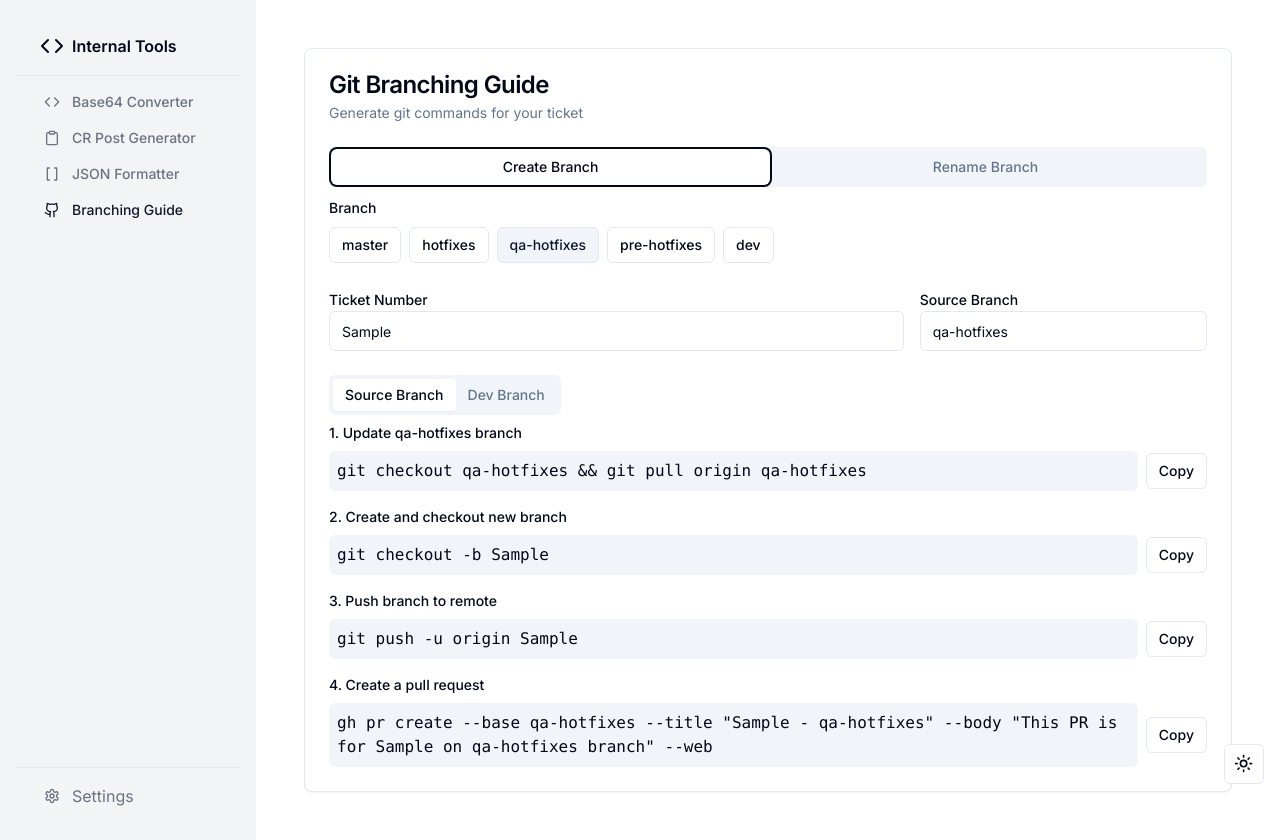
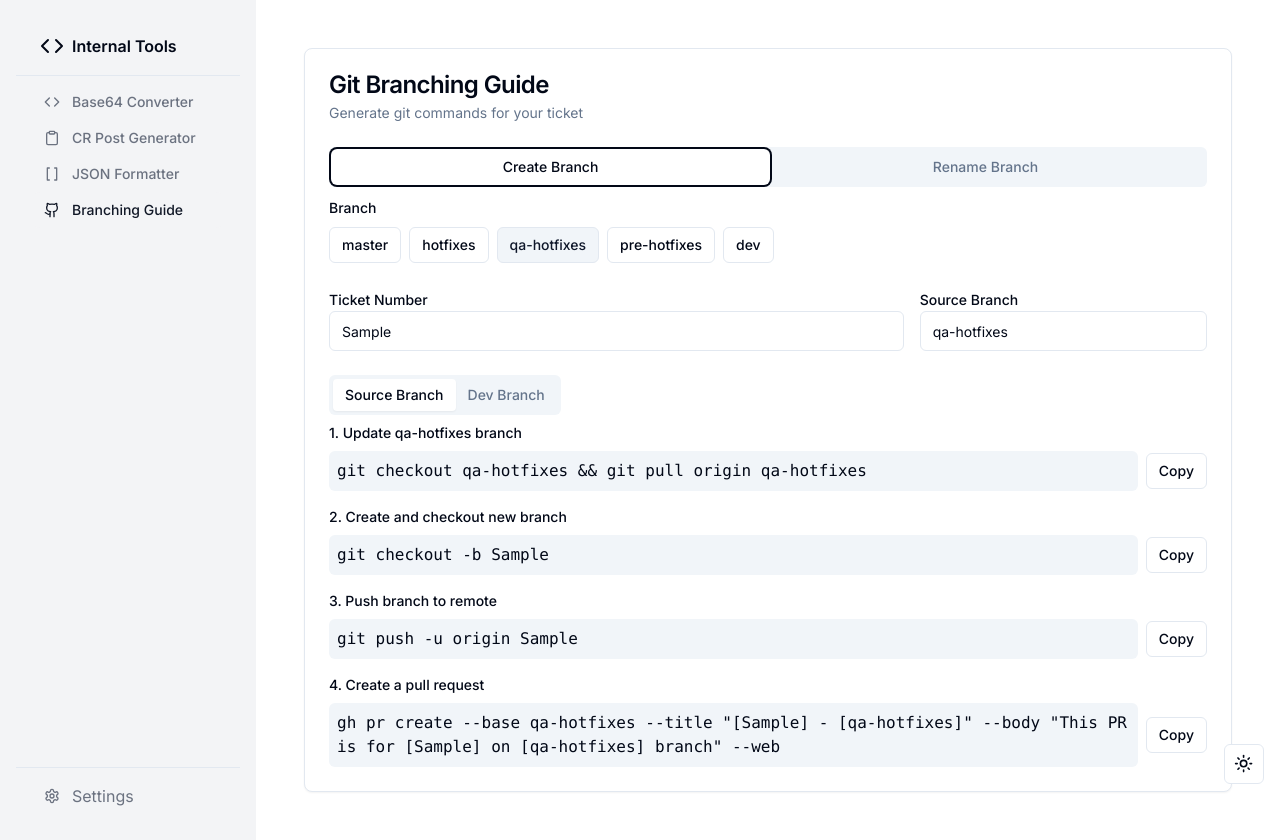
Before and after one commit to omarnazih/internal-tools, a Next.js app: page /branching-guide in a window 1280 px wide. Both pictures are taken after typing "Sample" into the empty fields and a click on the tab "Create Branch". Built offline with nearby package versions, Linux system fonts and the light colour scheme.

Commit message:
text improvment

```diff
--- a/components/BranchingGuide/BranchCreation.tsx
+++ b/components/BranchingGuide/BranchCreation.tsx
@@ -29,7 +29,7 @@ export const BranchCreation: React.FC<BranchCreationProps> = ({
     },
     {
       description: "4. Create a pull request",
-      command: `gh pr create --base ${sourceBranch} --title "${ticketNumber} - ${sourceBranch}" --body "This PR is for ${ticketNumber} on ${sourceBranch} branch" --web`
+      command: `gh pr create --base ${sourceBranch} --title "[${ticketNumber}] - [${sourceBranch}]" --body "This PR is for [${ticketNumber}] on [${sourceBranch}] branch" --web`
     }
   ];
 
```
Also changed, not shown: 1 other file (tests, documents, lock files or other folders).
